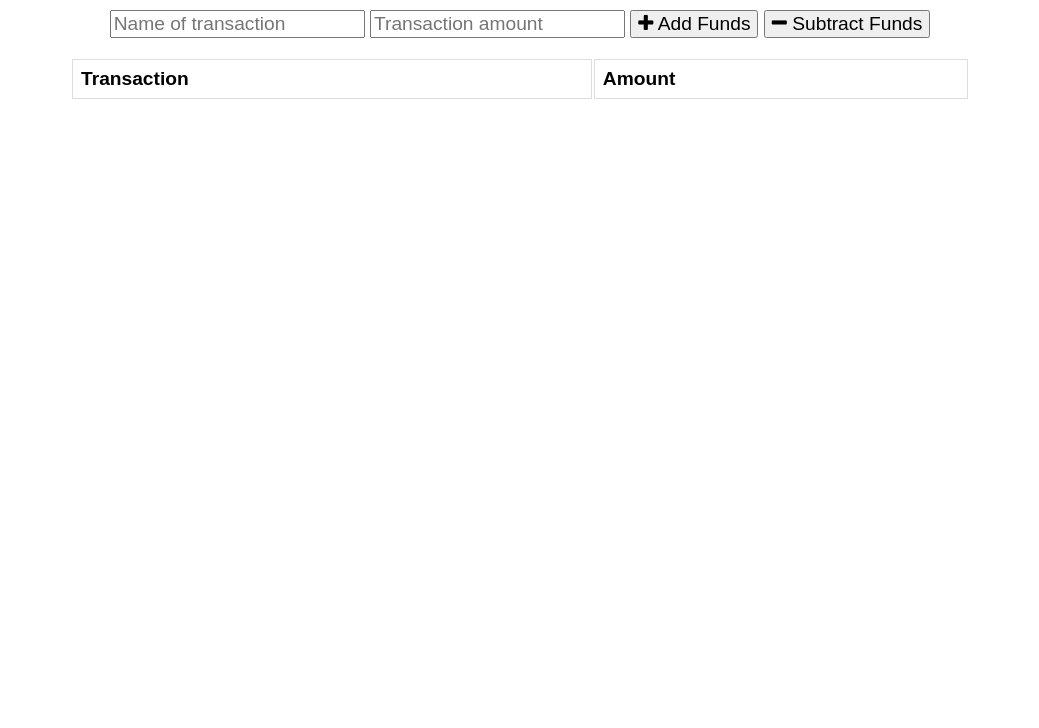
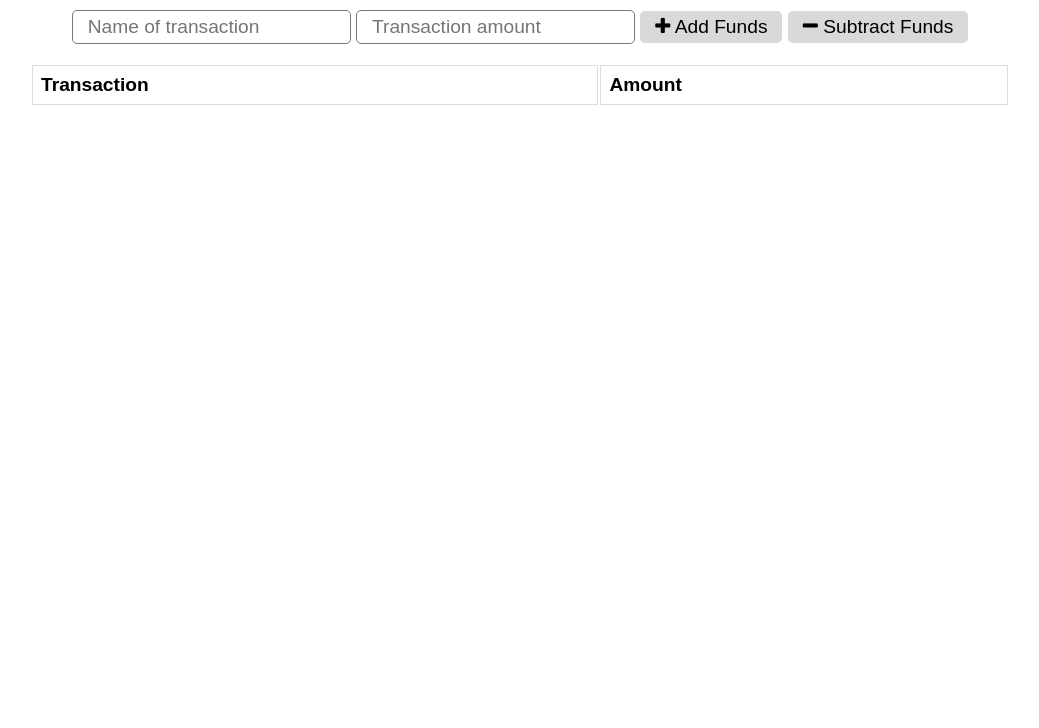
Before and after one commit to csabbah/pwa-budget-tracker, a website: page public/index.html in a window 1280 px wide. Shown: the part 72-800 px from the top of the page, without its empty margins (120-1159 px from the left). Drawn offline with nearby package versions, Linux system fonts and the light colour scheme; no server answers.

Commit message:
Minor update to CSS

```diff
--- a/public/css/styles.css
+++ b/public/css/styles.css
@@ -7,6 +7,19 @@ button,
 input {
   font-size: 100%;
   font-family: Arial;
+}
+
+input {
+  border-radius: 5px;
+  border: 1px solid #777;
+  padding: 5px 15px;
+}
+
+button {
+  border-radius: 5px;
+  border: none;
+  padding: 5px 15px;
+  background-color: rgba(0, 0, 0, 0.15);
 }
 
 table {
@@ -21,7 +34,7 @@ th {
 }
 
 tr:nth-child(even) {
-  background-color: #dddddd;
+  background-color: #e6e6e6;
 }
 
 .error {
@@ -48,6 +61,6 @@ tr:nth-child(even) {
   text-align: left;
   max-height: 300px;
   overflow: auto;
-  width: 90%;
+  width: 98%;
   margin: 0 auto;
 }
```
